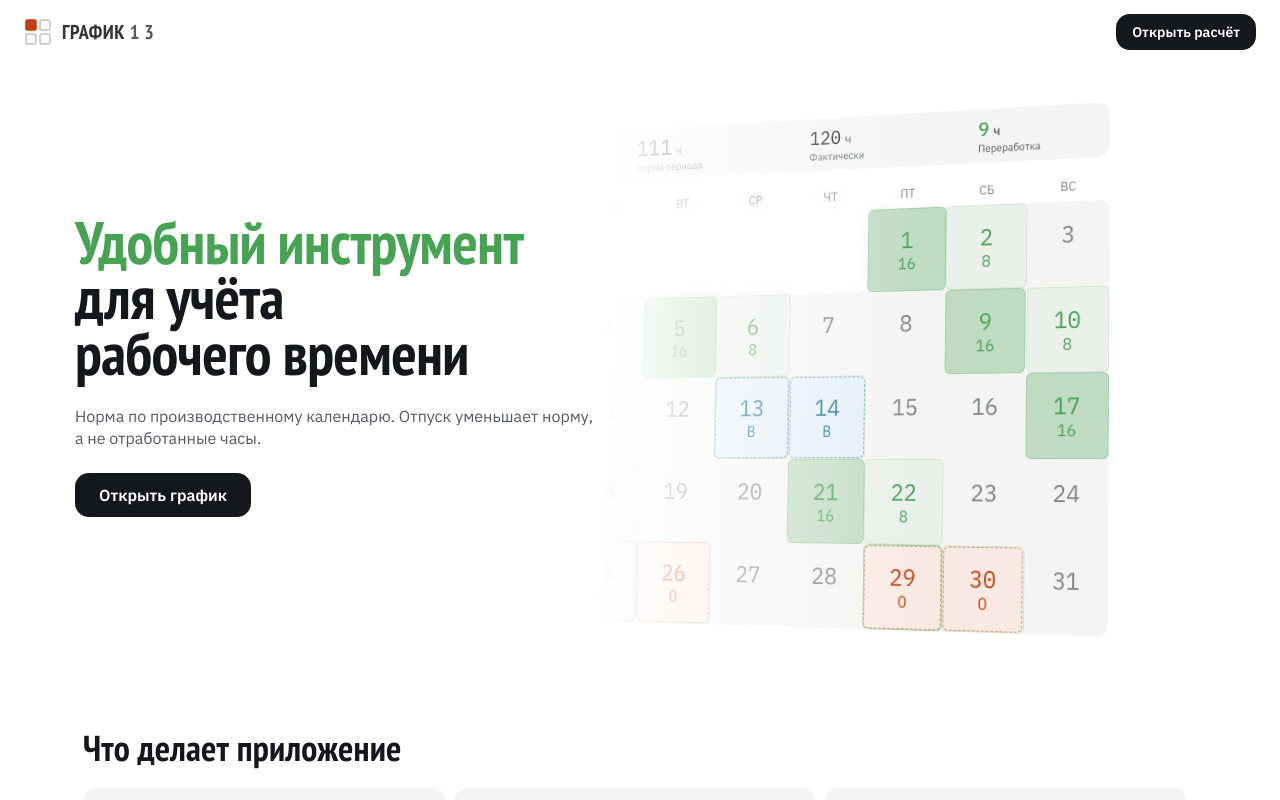
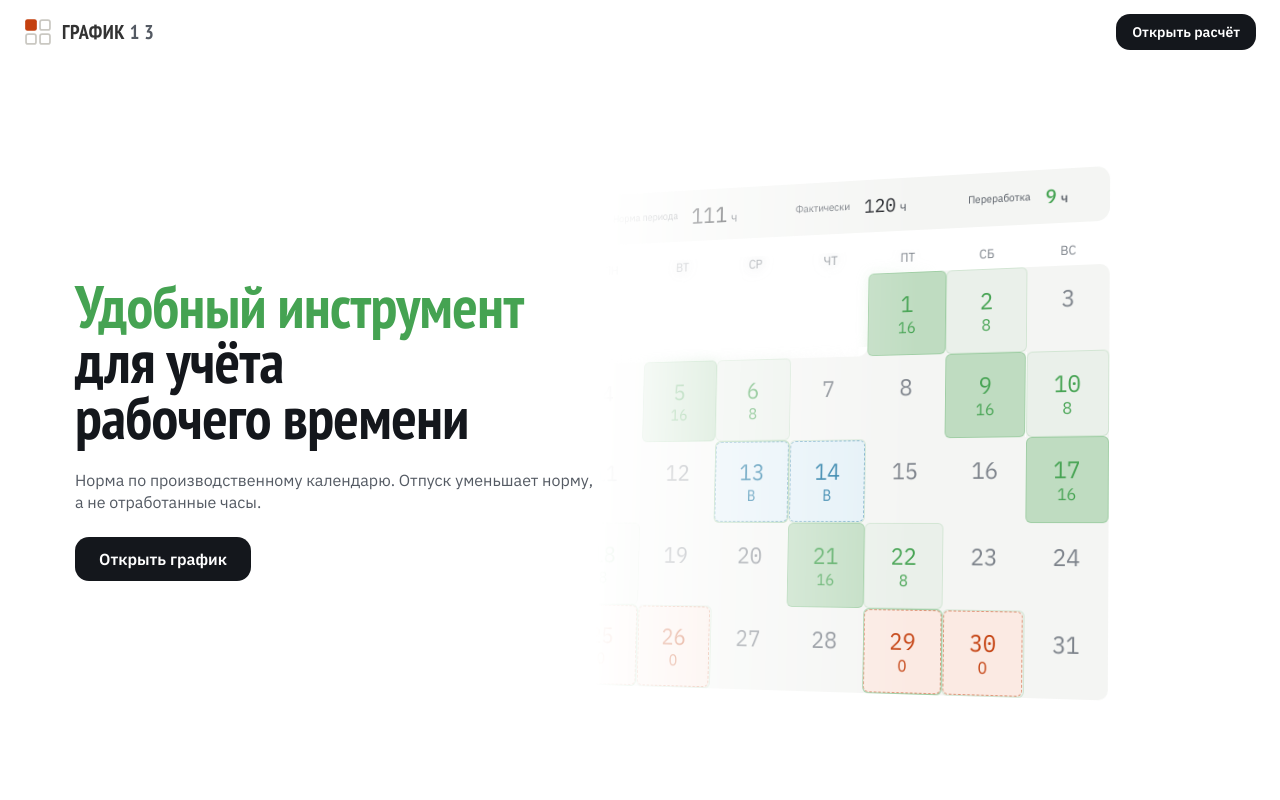
Before and after one commit to sp28337/mchs-manager, a Next.js app: page / in a window 1280 px wide. Shown: the top 800 px of the page. Built offline with nearby package versions, Linux system fonts and the light colour scheme; no server answers.

Commit message:
UI improvements

```diff
--- a/src/components/landing/hero-calendar.tsx
+++ b/src/components/landing/hero-calendar.tsx
@@ -179,7 +179,7 @@ export function HeroCalendar({ className }: { className?: string }) {
   );
 
   return (
-    <div aria-hidden className={cn("hero-cal select-none", className)}>
+    <div aria-hidden className={cn("hero-cal select-none flex flex-col justify-center", className)}>
       {/* Сцена задаёт перспективу, плоскость — наклон. Точка схода одна на
           весь блок и стоит там, где стоит читатель: у ближнего края.
 
@@ -197,7 +197,7 @@ export function HeroCalendar({ className }: { className?: string }) {
           Почему не `backdrop-filter` одним слоем: маска его в Chromium не
           ограничивает, когда родитель повёрнут в трёх измерениях, — и
           размытым оказывается весь месяц целиком, до последней клетки. */}
-      <div className="hero-cal__stage">
+      <div className="hero-cal__stage flex justify-center">
         <div
           className={cn(
             // Клетка должна остаться клеткой календаря, а не квадратом с
--- a/src/components/landing/hero-figures.tsx
+++ b/src/components/landing/hero-figures.tsx
@@ -83,7 +83,7 @@ function Figure({
   verify?: boolean;
 }) {
   return (
-    <div className="min-w-0 sm:flex sm:flex-row-reverse sm:items-center sm:gap-4 lg:block">
+    <div className="min-w-0 sm:flex sm:flex-row-reverse sm:items-center sm:gap-4 text-center">
       {/* Число и его единица не разрываются переносом: «168» на одной
           строке и «ч» на следующей читается как другое число. */}
       <dd
--- a/src/components/landing/hero.tsx
+++ b/src/components/landing/hero.tsx
@@ -46,10 +46,10 @@ export function LandingHero({ cta }: { cta: ReactNode }) {
     // без этого поля он уезжал под неё. На широком экране первый экран
     // высотой в окно и содержимое в нём отцентровано, там хватает и
     // меньшего.
-    <section className="hero-band grid items-center gap-10 pt-24 pb-14 md:min-h-[84lvh] md:grid-cols-2 md:gap-8 md:pt-15 md:pb-0 lg:gap-12">
+    <section className="hero-band grid gap-10 pt-18 sm:items-center h-screen md:min-h-[84lvh] md:grid-cols-2 md:gap-8 md:pt-15 md:pb-0 lg:gap-12">
       {/* Текст поверх плоскости: дальний край месяца уходит под него, и
           порядок слоёв должен быть назван явно. */}
-      <div className="relative z-10 space-y-6 max-md:order-2">
+      <div className="relative z-10 space-y-6 max-md:order-2 flex flex-col justify-center">
         {/* Переносы расставлены руками, а не отданы автоматике: при
             свободном переносе на широком экране последней строкой
             остаётся одно слово, и заголовок разваливается. Неразрывные
```
